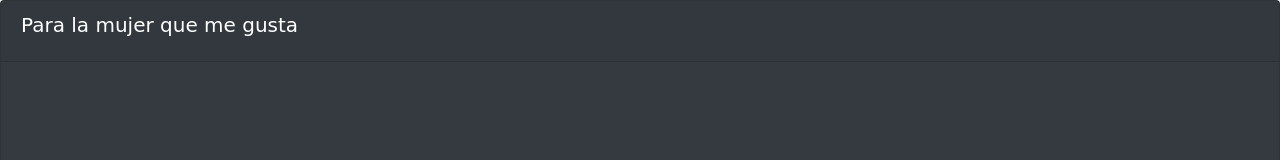
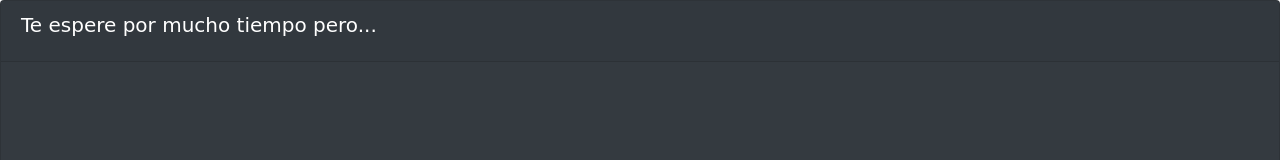
Before and after one commit to YazCC2/YazCC2.github.io, a plain HTML site: page index.html in a window 1280 px wide. Shown: the top 160 px of the page. Drawn offline with nearby package versions, Linux system fonts and the light colour scheme; files whose address does not match are found by name.

Commit message:
Update index.html

```diff
--- a/index.html
+++ b/index.html
@@ -37,7 +37,7 @@
     <div class="full-screen-card">
         <div class="card text-white bg-dark">
             <div class="card-header">
-                <h5 class="card-title">Para la mujer que me gusta</h5>
+                <h5 class="card-title">Te espere por mucho tiempo pero...</h5>
             </div>
             <div class="card-body">
                 <p class="card-text">En mi vida no hay espacio para gente mentirosa!</p>
```
